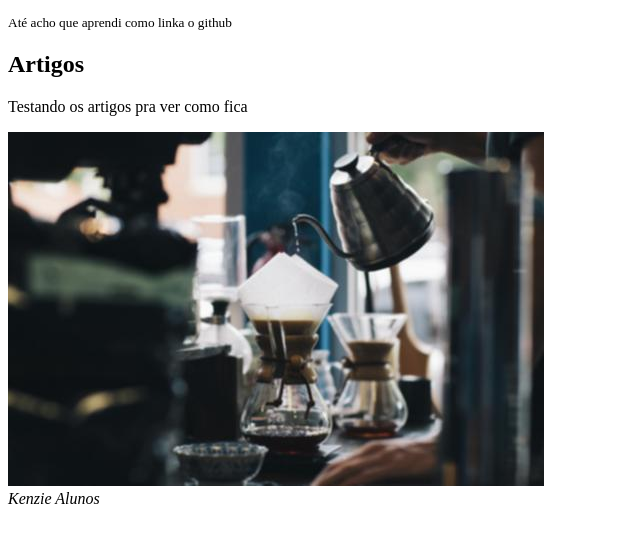
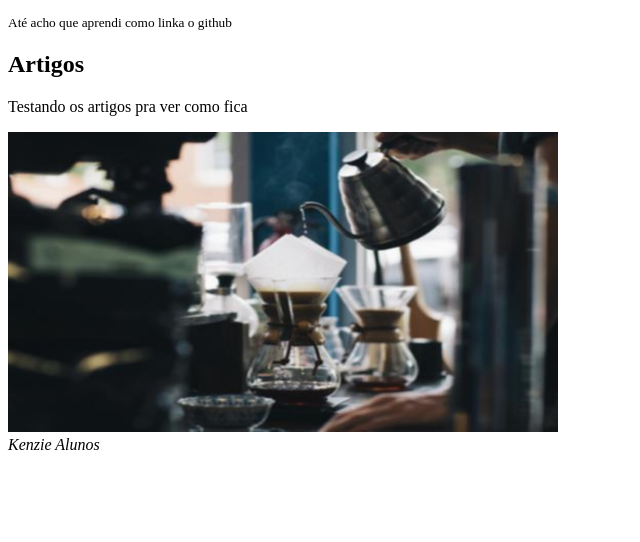
Before and after one commit to CToH10/Diret-rio-Git-1.0, a plain HTML site: page index.html in a window 1280 px wide. Shown: the part 210-752 px from the top of the page, without its empty margins (0-640 px from the left). Drawn offline with Linux system fonts and the light colour scheme.

Commit message:
Ajustando imagem

```diff
--- a/index.html
+++ b/index.html
@@ -30,7 +30,7 @@
             <h2>Artigos</h2>
             <p>Testando os artigos pra ver como fica</p>
             <aside><picture>
-                <img src="./img/1060-536x354-blur_1.jpg" alt="Imagem de teste">
+                <img src="./img/1060-536x354-blur_1.jpg" alt="Imagem de teste" height="300" width="550">
             </picture></aside>
             <cite>Kenzie Alunos</cite>
         </article>
```
